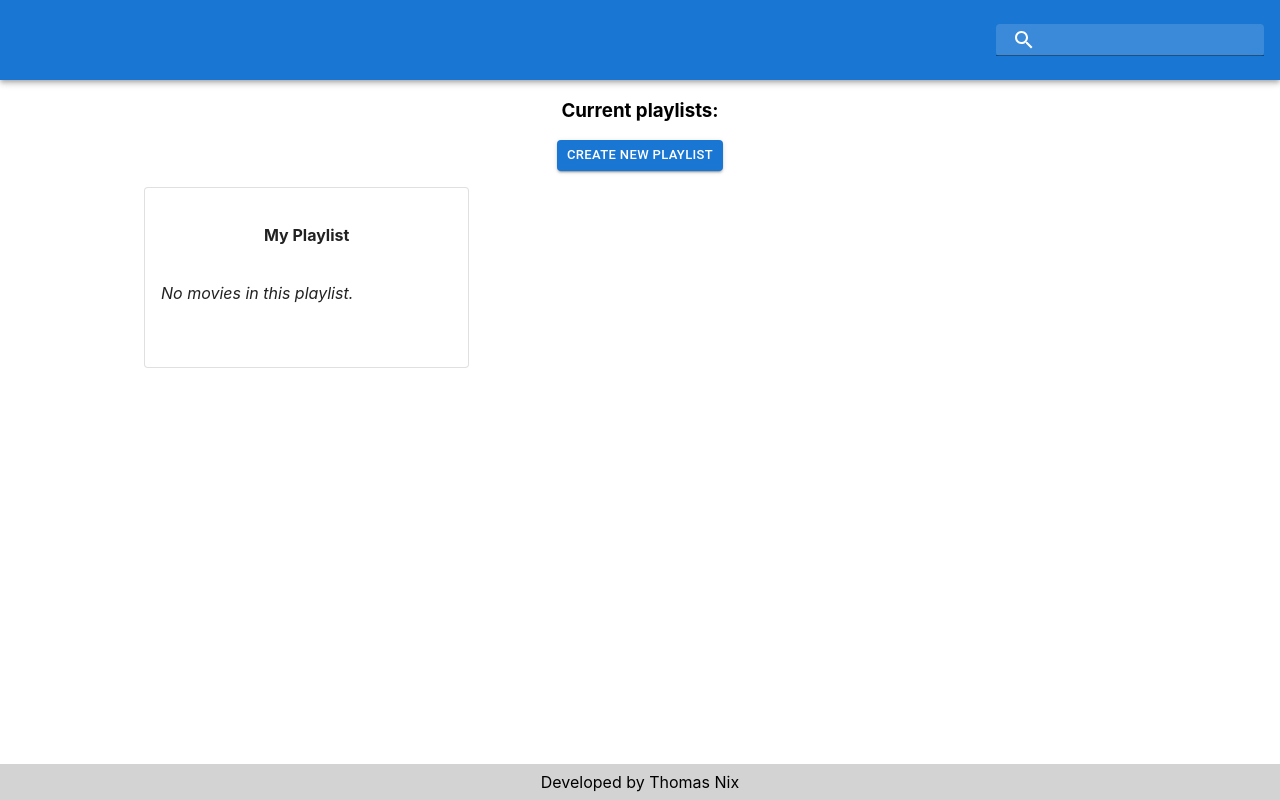
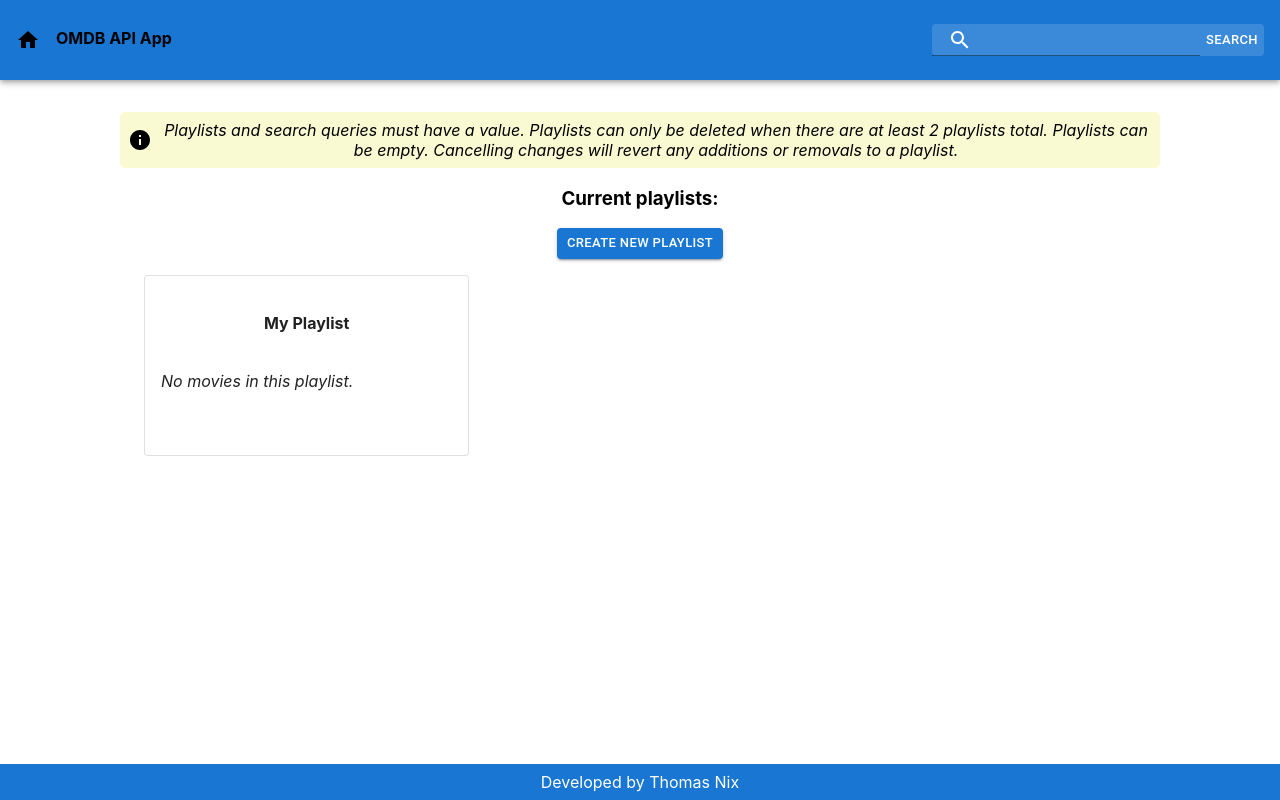
Before and after one commit to ThomasjNix/React-IMDb-Playlist-App, a React (Create React App) app in the folder imdb-plasylist-app/: page / in a window 1280 px wide. Built offline with nearby package versions, Linux system fonts and the light colour scheme.

Commit message:
Some small stylistic changes

```diff
--- a/imdb-plasylist-app/src/Home.js
+++ b/imdb-plasylist-app/src/Home.js
@@ -1,9 +1,11 @@
 import React from 'react'
-import Playlists from './Playlists'
+import Playlists from './Playlists';
+import Instruction from './Instruction';
 
 const Home = () => {
     return (
         <div>
+            <Instruction message="Playlists and search queries must have a value. Playlists can only be deleted when there are at least 2 playlists total. Playlists can be empty. Cancelling changes will revert any additions or removals to a playlist."></Instruction>
             <h3>Current playlists:</h3>
             <Playlists />
         </div>
--- /dev/null
+++ b/imdb-plasylist-app/src/Instruction.js
@@ -0,0 +1,14 @@
+import React from 'react'
+import InfoIcon from '@mui/icons-material/Info';
+const Instruction = ({message}) => {
+    return (
+        <>
+            <em className="instruction-message">
+                <InfoIcon color="blue"></InfoIcon>
+                <span>{message}</span>
+            </em>
+        </>
+    )
+}
+
+export default Instruction
--- a/imdb-plasylist-app/src/Navigation.js
+++ b/imdb-plasylist-app/src/Navigation.js
@@ -8,10 +8,13 @@ import { Link } from 'react-router-dom';
 import { Button, Input } from '@mui/material';
 import AppBar from '@mui/material/AppBar';
 import Toolbar from '@mui/material/Toolbar';
-import Typography from '@mui/material/Typography';
 import SearchIcon from '@mui/icons-material/Search';
 import { styled, alpha } from '@mui/material/styles';
+import HomeIcon from '@mui/icons-material/Home';
 
+/**
+ * Search and SearchIconWrapper pulled from React MUI documentation
+ */
 const Search = styled('div')(({ theme }) => ({
   position: 'relative',
   borderRadius: theme.shape.borderRadius,
@@ -82,13 +85,16 @@ const Navigation = () => {
 
 
     <AppBar position="static">
-          <Toolbar className={location.pathname === '/' ? 'nav-toolbar home' : 'nav-toolbar'}>
+      <Toolbar className="nav-toolbar">
 
-              {location.pathname !== '/' && <Link className="return-home" underline="none" to="/">Return Home</Link>}
+        <Link className="return-home" underline="none" to="/">
+          <HomeIcon></HomeIcon>
+          <span>OMDB API App</span>
+        </Link>
 
         <Search className="nav-search-container">
           <SearchIconWrapper>
-                <SearchIcon className="search-wrapper"/>
+            <SearchIcon className="search-wrapper" />
           </SearchIconWrapper>
           <form onSubmit={(event) => { submitSearch(event) }}>
             <Input type="text" className="search-input" onChange={(event) => { setSearchValue(event.target.value) }} />
@@ -97,30 +103,6 @@ const Navigation = () => {
         </Search>
       </Toolbar>
     </AppBar>
-
-
-
-
-
-
-
-
-
-
-
-
-
-
-        // <div className="top-nav">
-        //     <h3>IMDb playlist app</h3>
-        //     <div className="nav-actions">
-        //     {location.pathname !== '/' && <Link className="return-home" underline="none" to="/">Return Home</Link>}
-        //     <form onSubmit={(event) => { submitSearch(event) }}>
-        //         <Input type="text" placeholder="Enter a movie name" onChange={(event) => { setSearchValue(event.target.value) }} />
-        //         <Button disabled={searchValue === ''} size="small" variant="text" onClick={() => { submitSearch() }}>Search</Button>
-        //     </form>
-        //     </div>
-        // </div>
   )
 }
 
--- a/imdb-plasylist-app/src/Search/SearchResults.js
+++ b/imdb-plasylist-app/src/Search/SearchResults.js
@@ -4,11 +4,14 @@ import { SearchResultsContext } from '../App';
 import SingleResult from './SingleResult';
 import { useSelector } from 'react-redux';
 import { Grid } from '@mui/material';
+import Instruction from '../Instruction';
 
 const SearchResults = () => {
     const searchResults = useContext(SearchResultsContext).searchResults;
     const state = useSelector(state => state);
     return (
+        <>
+            <Instruction message="Movies can only be added to a given playlist once, but can be added to any number of playlists. After adding movies to your playlist(s), you can confirm, modify, or cancel your playlist changes on the home screen."></Instruction>
             <Grid spacing={2} container className="search-results-list">
                 {searchResults.map((result) => {
                     return <Grid key={result.imdbID} item xs={12} lg={4}>
@@ -19,6 +22,7 @@ const SearchResults = () => {
                 }
                 )}
             </Grid>
+        </>
     )
 }
 
--- a/imdb-plasylist-app/src/index.css
+++ b/imdb-plasylist-app/src/index.css
@@ -39,8 +39,16 @@ div.playlists .no-movies-in-playlist {
   text-decoration: none;
   color: black;
   font-weight: bold;
+  display: flex;
 }
 
+.return-home:hover {
+  color: white;
+}
+
+.return-home svg {
+  margin-right: 1rem;
+}
 .create-new-playlist {
   margin-top: 5vh;
 }
@@ -49,9 +57,6 @@ div.nav-toolbar {
   display: flex;
   justify-content: space-between;
   padding: 0.5rem 1rem;
-}
-div.nav-toolbar.home {
-  justify-content: flex-end;
 }
 
 .search-wrapper svg {
@@ -74,8 +79,9 @@ div.nav-toolbar.home {
   position: fixed;
   bottom: 0;
   width: 100%;
-  background-color: lightgray;
+  background-color: rgb(25, 118, 210);
   padding: 0.5rem 0;
+  color: white;
 }
 .confirmation-footer {
   background-color: blue;
@@ -113,8 +119,7 @@ div.confirmation-grid {
 }
 
 div.confirmation-grid img {
-  width: 10rem;
-  height: 15rem;
+  max-width: 85%;
 }
 div.confirmation-grid p {
   text-overflow: ellipsis;
@@ -126,10 +131,24 @@ div.confirmation-grid p {
   color: white !important;
 }
 
+.instruction-message {
+  display: block;
+  margin: 2rem auto 1rem auto;
+  width: 80vw;
+  display: flex;
+  align-items: center;
+  background-color: lightgoldenrodyellow;
+  border-radius: 5px;
+  padding: 0.5rem;
+}
 
-@media screen and (max-width: 1768px) {
+.instruction-message svg {
+  margin-right: 0.5rem;
+}
+
+
+@media screen and (max-width: 767px) {
   div.confirmation-grid img {
-    width: 20rem;
     height: 15rem;
   }
 
```
Lines whose indentation alone changed are shown as unchanged.
